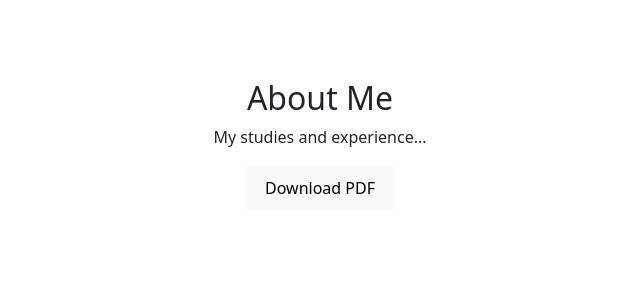
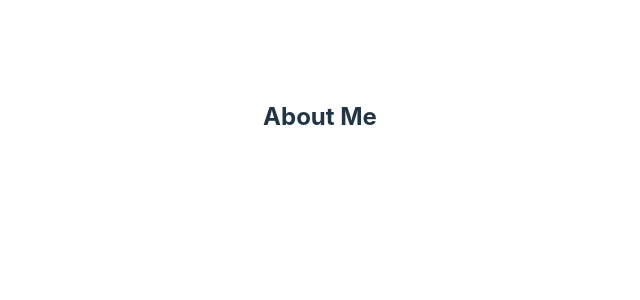
Before and after one commit to MiriamCristinaZ/React-Portfolio, a React (Vite) app: page /about in a window 1280 px wide. Shown: the top 300 px of the page, without its empty margins (320-960 px from the left). Built offline with nearby package versions, Linux system fonts and the light colour scheme.

Commit message:
added all

```diff
--- a/index.html
+++ b/index.html
@@ -5,10 +5,8 @@
     <link rel="icon" type="image/svg+xml" href="/vite.svg" />
     <meta name="viewport" content="width=device-width, initial-scale=1.0" />
     <!-- Add this inside the <head> tag in index.html -->
-    <link
-      href="https://stackpath.bootstrapcdn.com/bootstrap/5.1.3/css/bootstrap.min.css"
-      rel="stylesheet"
-    />
+      <link rel="stylesheet" href="/path/to/bootstrap.min.css">
+
     <link rel="stylesheet" href="src/App.css" />
     <link rel="stylesheet" href="src/index.css" />
     <title>Zarzu Miriam Cristina</title>
--- a/src/components/About.jsx
+++ b/src/components/About.jsx
@@ -1,38 +1,10 @@
 import React from "react";
-import { Document, Page, pdfjs } from "react-pdf";
-import html2pdf from "html2pdf.js";
-import jsPDF from "jspdf";
-import "jspdf-autotable";
 
 function About() {
-  // Function to handle the PDF downloa
-
-  function handleDownloadPDF() {
-    const input = document.getElementById("about-content");
-    const pdfOptions = {
-      margin: 10,
-      filename: "about.pdf",
-      image: { type: "jpeg", quality: 0.98 },
-      html2canvas: { scale: 2 },
-      jsPDF: { unit: "mm", format: "a4", orientation: "portrait" },
-    };
-
-    html2pdf()
-      .from(input)
-      .set(pdfOptions)
-      .outputPdf((pdf) => {
-        pdf.save();
-      });
-  }
-
   return (
     <div>
       <h2>About Me</h2>
-      <div id="about-content">
-        {/* Add content about your studies and experience */}
-        <p>My studies and experience...</p>
-      </div>
-      <button onClick={handleDownloadPDF}>Download PDF</button>
+      {/* Add content about your studies and experience */}
     </div>
   );
 }
--- a/src/components/Project.jsx
+++ b/src/components/Project.jsx
@@ -11,7 +11,7 @@ function Project({ project }) {
     <div className="col-lg-4 col-md-6 mb-4">
       {" "}
       {/* Use col-lg-4 for large screens and col-md-6 for medium screens */}
-      <div className="cardProject">
+      <div className="card">
         <img
           src={project.image}
           alt={`Screenshot of ${project.title}`}
```
